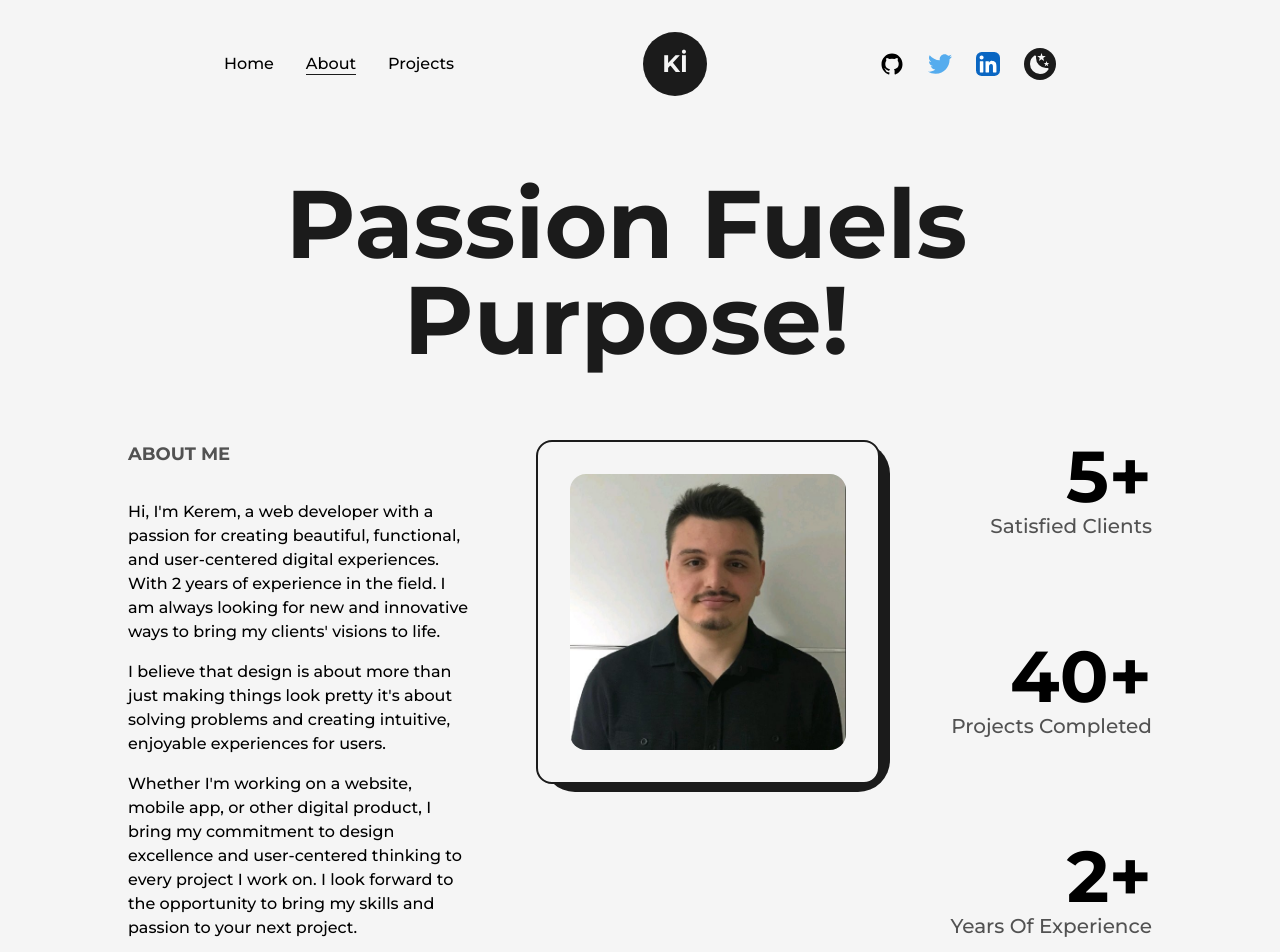
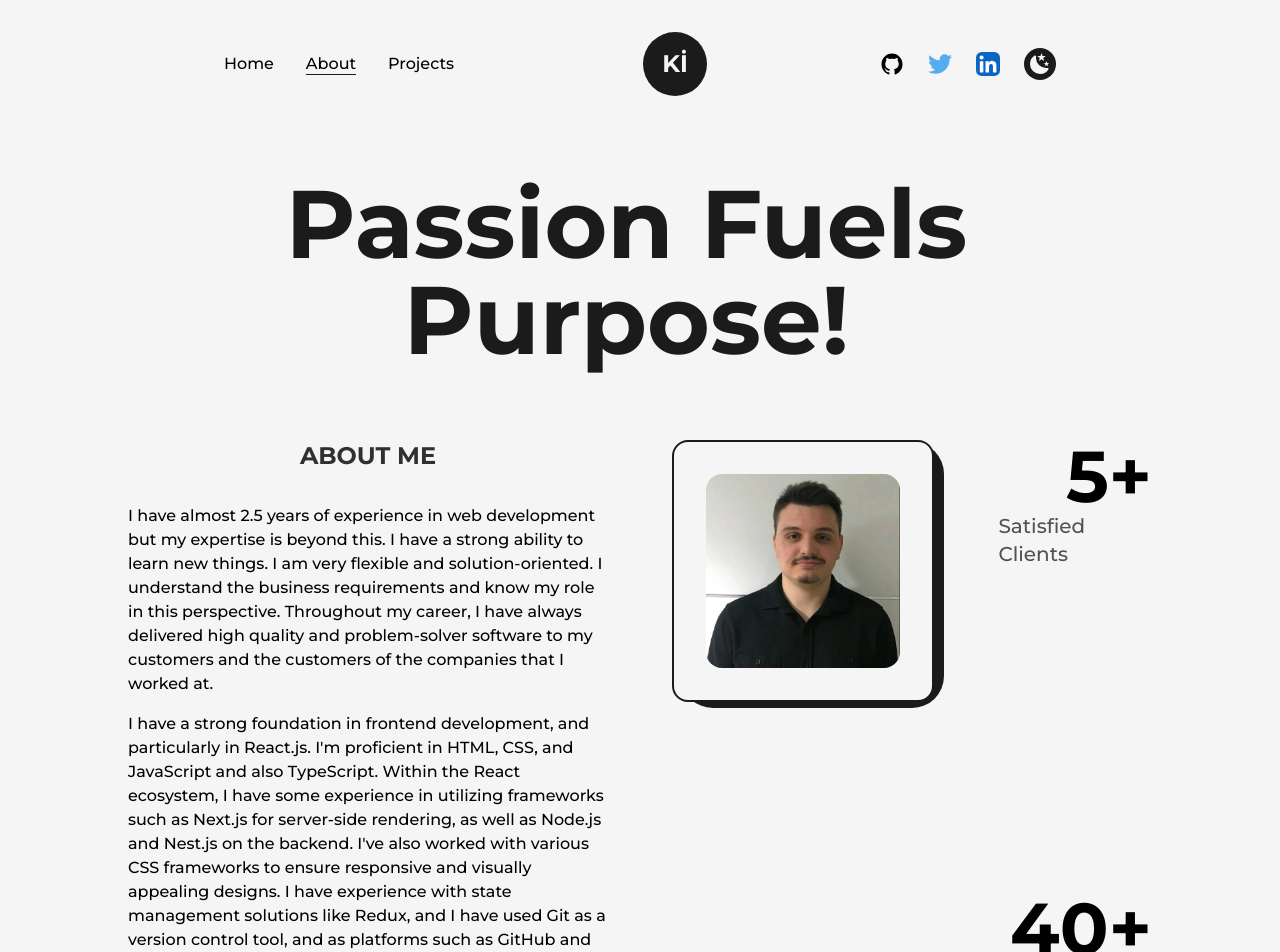
Before and after one commit to keremilhan/nextjs-portfolio, a Next.js app: page /about in a window 1280 px wide. Shown: the top 952 px of the page. Built offline with nearby package versions, Linux system fonts and the light colour scheme.

Commit message:
about page updated

```diff
--- a/app/about/page.tsx
+++ b/app/about/page.tsx
@@ -36,19 +36,28 @@ const AboutPage = () => {
         <main className="flex w-full flex-col items-center justify-center pt-10 dark:text-light">
             <TransitionEffect />
             <AnimatedText text="Passion Fuels Purpose!" className="mb-16 sm:mb-8 lg:!text-7xl sm:!text-6xl xs:!text-4xl" />
-            <div className="grid w-full grid-cols-8 gap-16 z-0 sm:gap-10">
-                <div className="col-span-3 xl:col-span-4 md:col-span-7 flex flex-col items-start justify-start gap-4 md:order-2">
-                    <h2 className="mb-4 text-lg font-bold uppercase text-dark/75 dark:text-light/75">About me</h2>
-                    <p className="font-medium">
-                        Hi, I&apos;m Kerem, a web developer with a passion for creating beautiful, functional, and user-centered digital experiences. With 2 years of experience in the field. I am
-                        always looking for new and innovative ways to bring my clients&apos; visions to life.
+            <div className="grid w-full grid-cols-10 gap-16 z-0 sm:gap-10">
+                <div className="col-span-5 xl:col-span-4 md:col-span-7 flex flex-col items-start justify-start gap-4 md:order-2">
+                    <h2 className="mb-4 text-2xl font-bold uppercase text-dark/90 dark:text-light/90 m-auto">About me</h2>
+                    <p className="font-medium break-words">
+                        I have almost 2.5 years of experience in web development but my expertise is beyond this. I have a strong ability to learn new things. I am very flexible and solution-oriented.
+                        I understand the business requirements and know my role in this perspective. Throughout my career, I have always delivered high quality and problem-solver software to my
+                        customers and the customers of the companies that I worked at.
                     </p>
                     <p className="font-medium">
-                        I believe that design is about more than just making things look pretty it&apos;s about solving problems and creating intuitive, enjoyable experiences for users.
+                        I have a strong foundation in frontend development, and particularly in React.js. I&apos;m proficient in HTML, CSS, and JavaScript and also TypeScript. Within the React
+                        ecosystem, I have some experience in utilizing frameworks such as Next.js for server-side rendering, as well as Node.js and Nest.js on the backend. I&apos;ve also worked with
+                        various CSS frameworks to ensure responsive and visually appealing designs. I have experience with state management solutions like Redux, and I have used Git as a version
+                        control tool, and as platforms such as GitHub and GitLab for collaborative coding. Additionally, I&apos;ve honed my skills in UI/UX principles and design aesthetics, allowing
+                        me to create user-friendly interfaces and optimize website performance. My adaptability to emerging technologies and frameworks ensures that I stay up-to-date with the evolving
+                        frontend landscape, enabling me to deliver high-quality software efficiently.
                     </p>
                     <p className="font-medium">
-                        Whether I&apos;m working on a website, mobile app, or other digital product, I bring my commitment to design excellence and user-centered thinking to every project I work on. I
-                        look forward to the opportunity to bring my skills and passion to your next project.
+                        I have experience working with api and integrating them into frontend applications. Additionally, Thanks to my personal side projects, I have also gained experience in backend
+                        technologies such as Django, Node.js and Nest.js. So I have a good grasp of backend development. This helps me understand the whole process better and know what&apos;s going on
+                        behind the scenes when making frontend decisions. It makes it easier for me to understand the backend team&apos;s needs and also helps me explain my needs to them effectively.
+                        My commitment to staying up-to-date with the latest web technologies and best practices reflects my dedication to enhancing user experiences in my applications and delivering
+                        high quality software.
                     </p>
                 </div>
                 <div className="col-span-3 xl:col-span-4 md:col-span-7 relative h-max rounded-2xl border-2 border-solid border-dark bg-light p-8 xs:p-2 dark:bg-dark dark:border-light md:order-1">
--- a/components/GithubProjectCategory.tsx
+++ b/components/GithubProjectCategory.tsx
@@ -7,7 +7,7 @@ const GithubProjectCategory: React.FC<{
 }> = ({ title, link }) => {
     return (
         <Link href={link} target="_blank" className="flex justify-between items-center cursor-pointer gap-4 flex-wrap">
-            <div className="w-[230px] flex gap-3 mb-4 items-center bg-dark/20 dark:bg-light p-2 px-4 rounded-lg">
+            <div className="w-[240px] flex gap-3 mb-4 items-center bg-dark/20 dark:bg-light p-2 px-4 rounded-lg">
                 <div className="w-10">
                     <GithubIcon />
                 </div>
```
